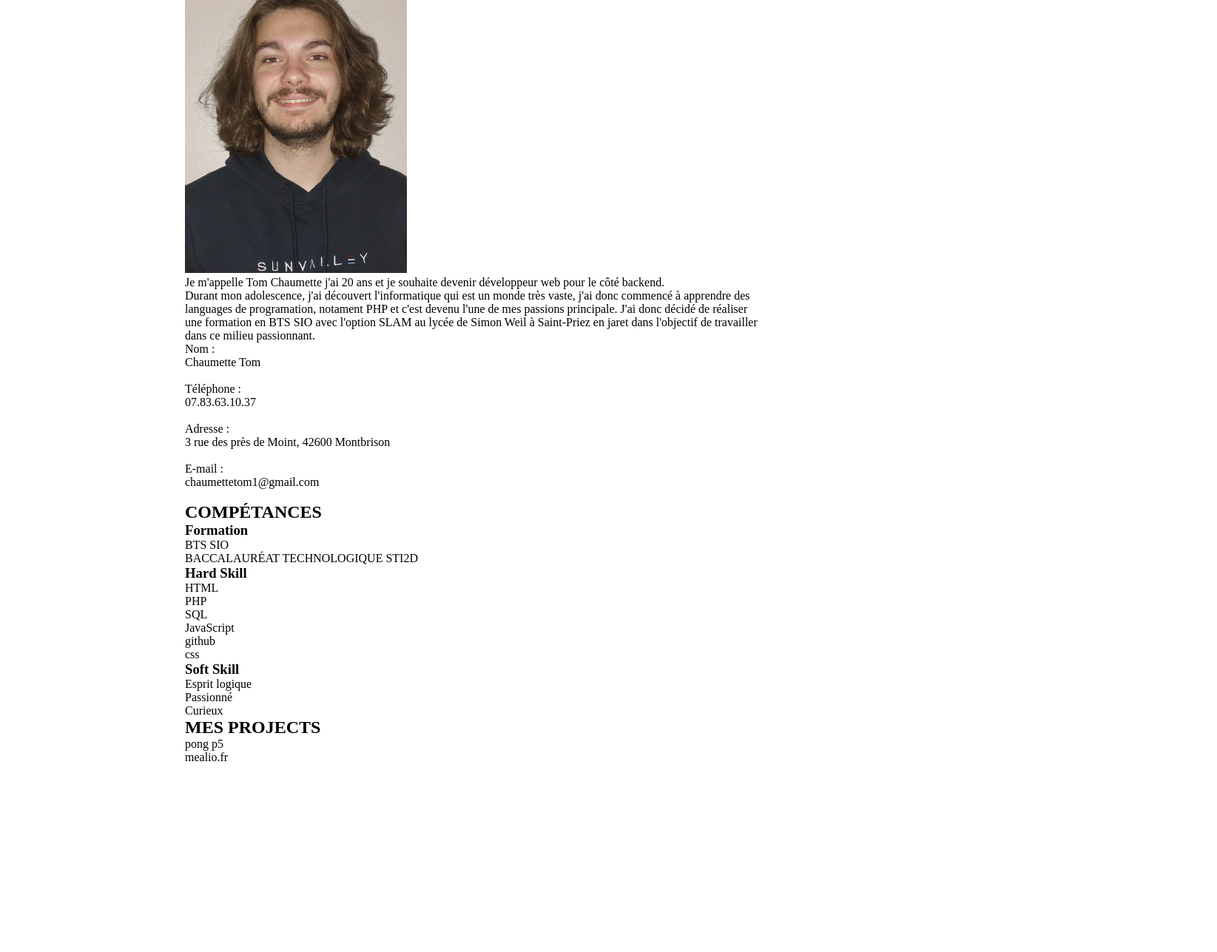
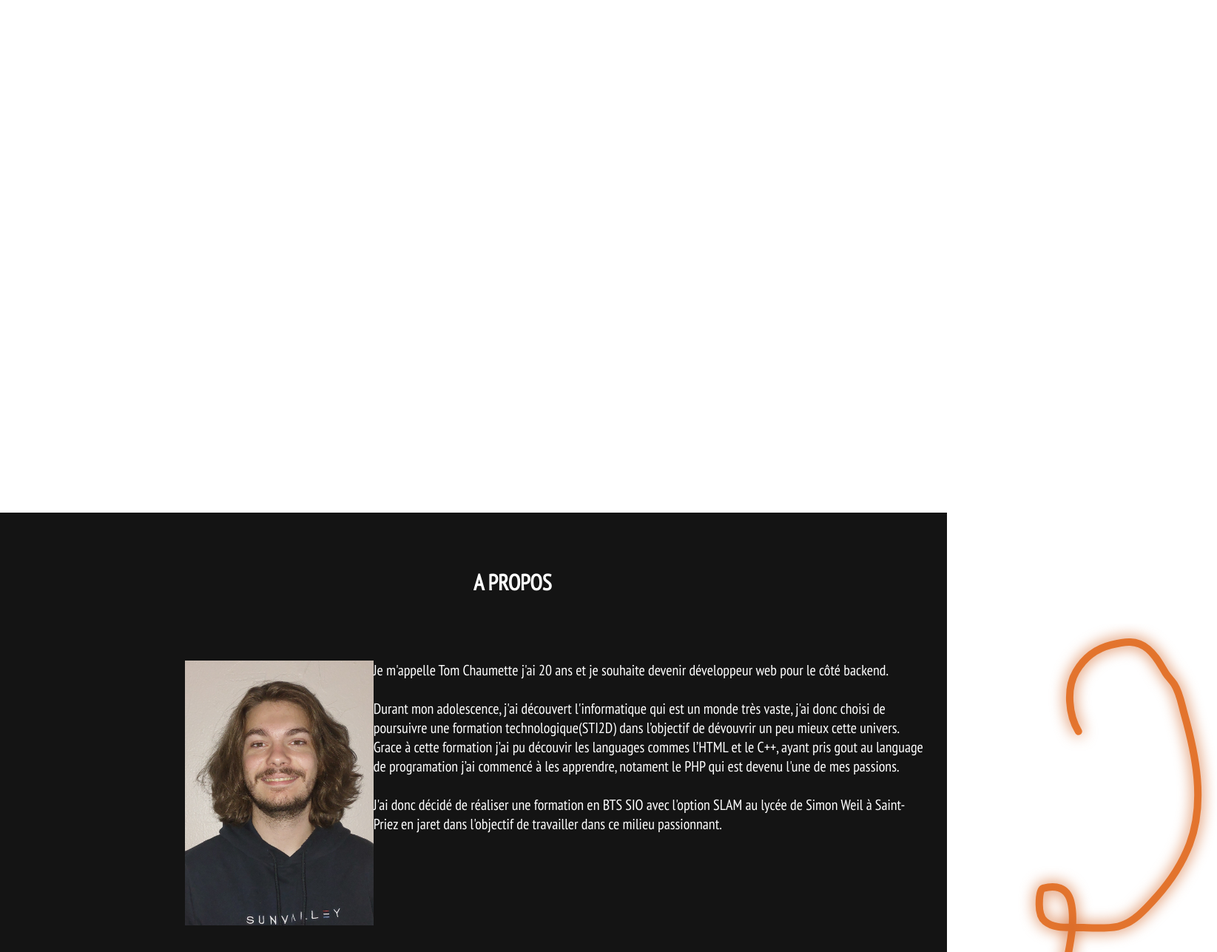
Before and after one commit to El-Tome/Portfolio, a plain HTML site: page index.html in a window 1280 px wide. Shown: the part 221-1508 px from the top of the page at 74% size, 1645 px wide, since content can reach past the window. Before the commit the page ends 1254 px from the top, so only its background shows below. Drawn offline with Linux system fonts and the light colour scheme.

Commit message:
ajout du style pour la section a propos

```diff
--- a/index.html
+++ b/index.html
@@ -18,27 +18,36 @@
     </nav>
     <section>
         <h1>Mon portfolio</h1>
+
+
+    </section>
+
+    <div id="background"></div>
+    <section id="apropos">
+        <h2 id="titleAPropos">A PROPOS</h2>
+        <div id="contentAPropos">
+            <img src="images/maPhoto.jpg" alt="ma Photo" id="maPhoto">
+            <p>
+                Je m'appelle Tom Chaumette j'ai 20 ans et je souhaite devenir développeur web pour le côté backend. <br><br>
+                Durant mon adolescence, j'ai découvert l'informatique qui est un monde très vaste, j'ai donc choisi de poursuivre une formation
+                technologique(STI2D) dans l’objectif de dévouvrir un peu mieux cette univers. Grace à cette formation j’ai pu découvir les languages
+                commes l’HTML et le C++, ayant pris gout au language de programation j’ai commencé à les  apprendre, notament le PHP qui est devenu
+                l'une de mes passions. <br><br>
+                J'ai donc décidé de réaliser une formation en BTS SIO avec l'option SLAM au lycée de Simon Weil à Saint-Priez en jaret dans l'objectif
+                de travailler dans ce milieu passionnant.
+            </p>
+        </div>
+        <div id="info">
+            <p>Chaumette Tom</p>
+            <p>07.83.63.10.37</p>
+            <p>3 rue des près de Moint, 42600 Montbrison</p>
+            <p>chaumettetom1@gmail.com</p>
+        </div>
+        <img src="images/neon.svg" alt="néon pour le style" id="neon">
     </section>
 
     <section>
-        <h2>A PROPOS</h2>
-        <img src="images/maPhoto.jpg" alt="ma Photo">
-        <p>
-            Je m'appelle Tom Chaumette j'ai 20 ans et je souhaite devenir développeur web pour le côté backend. <br/>
-            Durant mon adolescence, j'ai découvert l'informatique qui est un monde très vaste, j'ai donc commencé à apprendre des languages de programation, notament PHP et c'est devenu l'une de mes passions principale.
-            J'ai donc décidé de réaliser une formation en BTS SIO avec l'option SLAM au lycée de Simon Weil à Saint-Priez en jaret dans l'objectif de travailler dans ce milieu passionnant.
-        </p>
-
-        <div>
-            <p>Nom : </p><p>Chaumette Tom</p><br>
-            <p>Téléphone : </p><p>07.83.63.10.37</p><br>
-            <p>Adresse : </p><p>3 rue des près de Moint, 42600 Montbrison</p><br>
-            <p>E-mail : </p><p>chaumettetom1@gmail.com</p><br>
-        </div>
-    </section>
-
-    <section>
-        <h2>COMPÉTANCES</h2>
+        <h2>COMPÉTENCES</h2>
         <h3>Formation</h3>
         <p>BTS SIO</p>
         <p>BACCALAURÉAT TECHNOLOGIQUE STI2D</p>
--- a/style.css
+++ b/style.css
@@ -1,3 +1,7 @@
+@import url('https://fonts.googleapis.com/css2?family=PT+Sans+Narrow&display=swap');
+@import url('https://fonts.googleapis.com/css2?family=Space+Grotesk&display=swap');
+@import url('https://fonts.googleapis.com/css2?family=Kaushan+Script&display=swap');
+
 *
 {
     margin: 0;
@@ -9,6 +13,17 @@ body
     margin-left: 250px;
     margin-right: 250px;
     margin-top: 55px;
+
+    font-size: 20px;
+    font-family: "PT Sans Narrow";
+
+    scroll-snap-type: y mandatory;
+}
+
+section
+{
+    scroll-snap-align: start;
+    height: 100vh;
 }
 
 /* style de la barre de navigation*/
@@ -22,14 +37,16 @@ nav
     height: 59px;
     background-color: #F0F0F0;
     justify-content: space-between;
-
+    z-index: 10;
+    border-radius: 5px;
 }
 
 #btn-logo
 {
     color: #141414;
     text-align: center;
-    font-family: "Kaushan Script";
+    font-family: "Kaushan Script", cursive;
+    text-decoration: none;
     font-size: 40px;
     font-style: normal;
     font-weight: 400;
@@ -46,8 +63,6 @@ nav
 {
     display: flex;
     color: #141414;
-    font-family: "PT Sans Narrow";
-    font-size: 20px;
     font-style: normal;
     font-weight: 400;
     line-height: normal;
@@ -63,6 +78,7 @@ nav
 
     background-color: #ED7D31;
     border-radius: 5px;
+    border: none;
 
     color: #141414;
     text-align: center;
@@ -73,15 +89,52 @@ nav
     line-height: normal;
 }
 
+/* style a propos */
+#background
+{
+    background-color: #141414;
+    position: absolute;
+    width: 100%;
+    height: 100vh;
+    left: 0;
+    z-index: -1;
+}
+#apropos
+{
+    position: relative;
+    color: #ffffff;
+    height: 100vh;
+}
 
+#titleAPropos
+{
+    position: absolute;
+    top: 74px;
+    left: 50%;
+    text-align: center;
+}
 
+#contentAPropos
+{
+    position: absolute;
+    top: 200px;
+    width: 1000px;
+    display: flex;
+}
 
+#maPhoto
+{
+    height: 358px;
+}
 
+#info
+{
+    position: absolute;
+    top: 600px;
+}
 
-
-
-img
+#neon
 {
-    width: 300px;
-    height: auto;
+    position: absolute;
+    top: 150px;
 }
```
Also changed, not shown: images/neon.svg (added).
